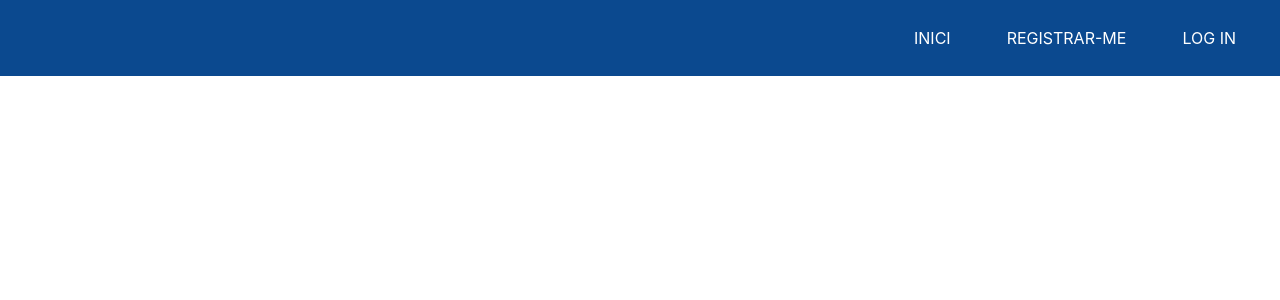
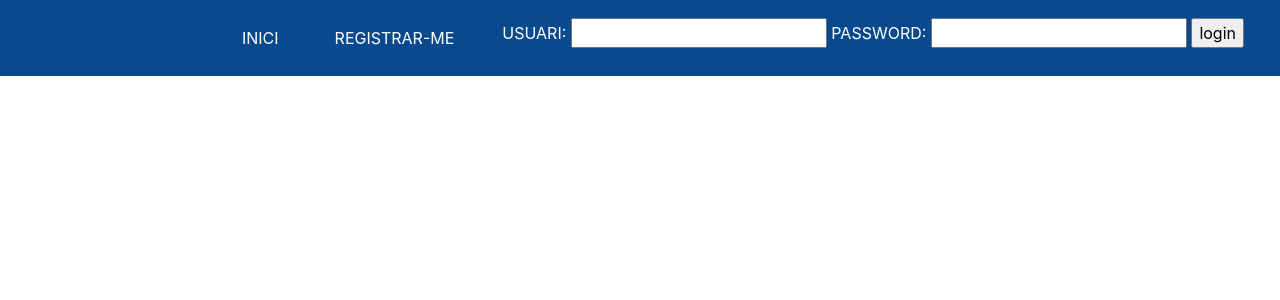
Before and after one commit to aserrall/deployment, a Django app: page / in a window 1280 px wide. Shown: the top 300 px of the page. Run offline with Django 3.2, Linux system fonts and the light colour scheme; some libraries are stand-ins or nearby versions.

Commit message:
login des de navbar

```diff
--- a/PracticaEs/likeme/templates/likeme/BaseLayout.html
+++ b/PracticaEs/likeme/templates/likeme/BaseLayout.html
@@ -30,7 +30,7 @@ href="https://stackpath.bootstrapcdn.com/font-awesome/4.7.0/css/font-awesome.min
       </li>
       <ul &nbsp;></ul>
       {% if user.is_authenticated %}
-        <li>{{user.username}}</li>
+        <li>{{user}}</li>
       <ul &nbsp;></ul>
         <li class="nav-item">
           <a class="nav-link" href="{% url 'logout' %}" name="logout">LOG OUT</a>
@@ -41,11 +41,11 @@ href="https://stackpath.bootstrapcdn.com/font-awesome/4.7.0/css/font-awesome.min
           </li>
         <ul &nbsp;></ul>
         <!--AMB LINK-->
-        <li class="nav-item">
+        <!--<li class="nav-item">
           <a class="nav-link" href="{% url 'login' %}" name="login">LOG IN</a>
-        </li>
+        </li>-->
         <!--AMB FORM DIRECTAMENT SOBRE LA BARRA-->
-        <!--<form action="" method="post">
+        <form class="navbar-form" action="{% url 'login' %}" method="post">
           {% csrf_token %}
           <label for="username">USUARI:</label>
             <input type="text" name="username" value="" id="username">
@@ -53,7 +53,7 @@ href="https://stackpath.bootstrapcdn.com/font-awesome/4.7.0/css/font-awesome.min
             <input type="password" name="password" value="" id="password">
             <input type="hidden" name="next" value="{{ next|escape }}" />
           <input type="submit" value="login" />
-        </form>-->
+        </form>
       {% endif %}
     </ul>
   </div>
```
